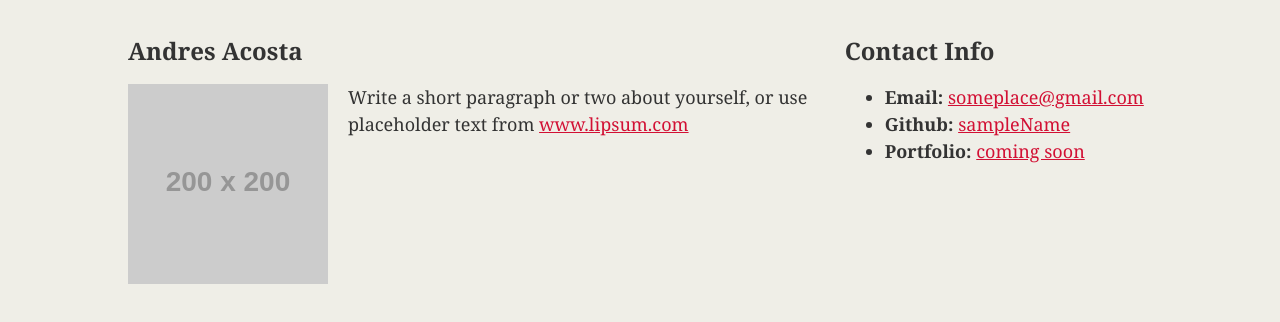
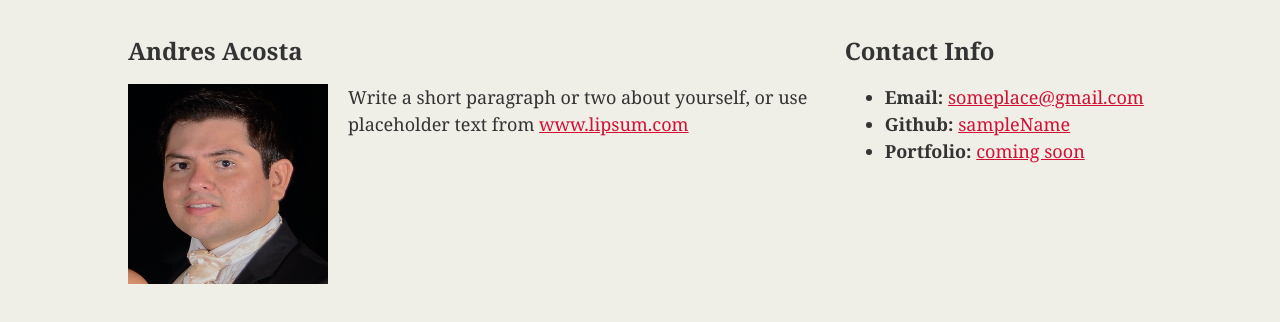
Before and after one commit to acosta-andres-r/acosta-acosta-r.github.io, a plain HTML site: page index.html in a window 1280 px wide. Shown: the part 70-392 px from the top of the page. Drawn offline with Linux system fonts and the light colour scheme; placeholder pictures from the web are drawn by us.

Commit message:
Added pic to HTML

```diff
--- a/index.html
+++ b/index.html
@@ -3,7 +3,7 @@
 
 <head>
   <meta charset="UTF-8">
-  <title>CSS Stylesheets with Relative Paths</title>
+  <title>Student Bio</title>
 
   <!-- This line is money! It points your HTML to the CSS file. -->
   <!-- Notice the "relative" pathway? It matches a file inside our current directory's "assets" folder. Open it to see our style rules. -->
@@ -22,7 +22,7 @@
 
       <h2>Andres Acosta</h2>
 
-      <img id="bio-image" src="https://placehold.it/200x200" alt="Your Name">
+      <img id="bio-image" src="AA - Photo.jpg" alt="Your Name">
 
       <p>Write a short paragraph or two about yourself, or use placeholder text from <a href="http://www.lipsum.com/">www.lipsum.com</a></p>
     </section>
```
Also changed, not shown: AA - Photo.jpg (added).
